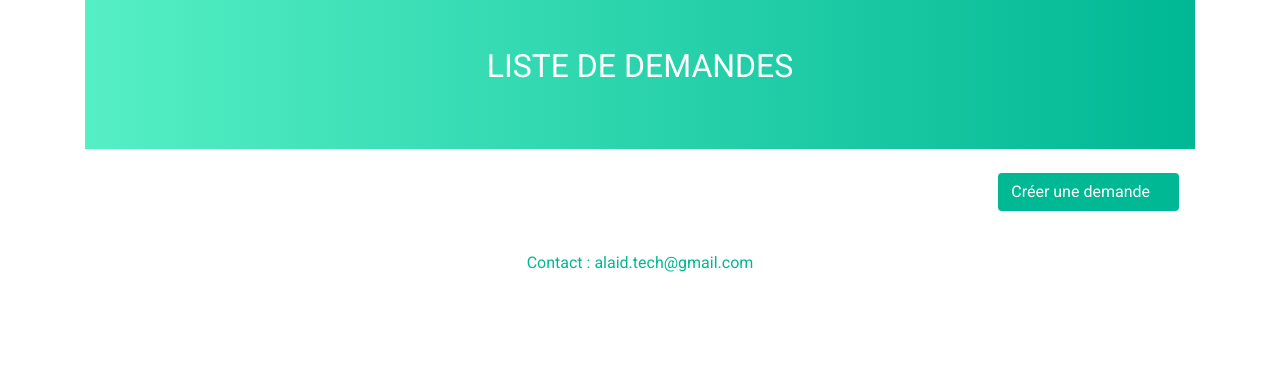
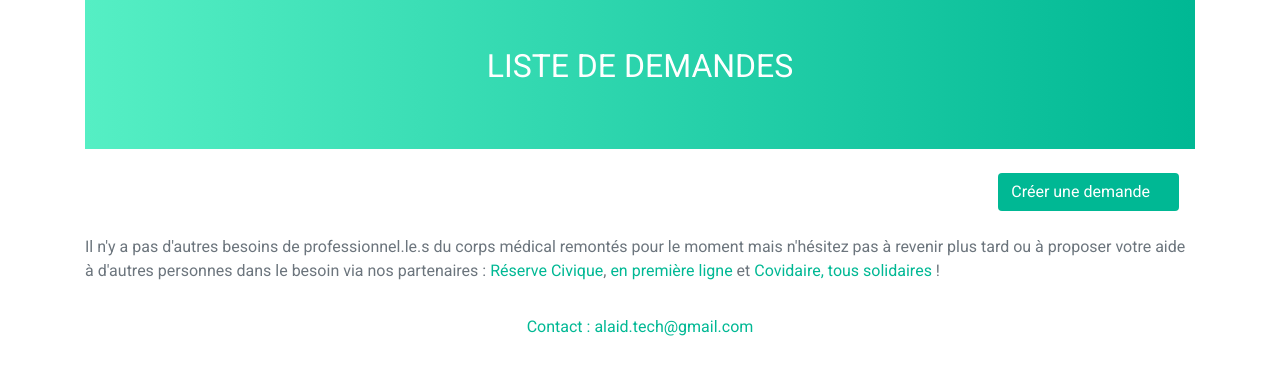
Before and after one commit to hackathoncovid19/aidonslesaidants, a Symfony app: template templates/ticket/list_by_user.html.twig in a window 1280 px wide. Shown: the part 103-478 px from the top of the page. Run offline with Twig, Linux system fonts and the light colour scheme; the template is opened without the code that fills it, so the values that code supplies are empty; some libraries are stand-ins or nearby versions.

Commit message:
Ajout de Réserve Civique + delete du bloc
/!\ J'ai pas pu tester l'impact de la suppression du "block help" /!\

```diff
--- a/templates/ticket/list.html.twig
+++ b/templates/ticket/list.html.twig
@@ -34,11 +34,8 @@
             {{ include('ticket/_ticket_card.html.twig') }}
         {% endfor %}
 
-        {% block help %}
-                <p>Il n'y a pas d'autres besoins de professionnel.le.s du corps médical remontés pour le moment mais n'hésitez pas à revenir plus tard ou à proposer votre aide à d'autres personnes dans le besoin via nos partenaires
-					<a href="https://enpremiereligne.fr/">en première ligne</a> et <a href="https://covidaire.fr/">Covidaire, tous solidaires</a> !</p>
-
-        {% endblock %}
+                <p>Il n'y a pas d'autres besoins de professionnel.le.s du corps médical remontés pour le moment mais n'hésitez pas à revenir plus tard ou à proposer votre aide à d'autres personnes dans le besoin via nos partenaires :
+<a href="https://covid19.reserve-civique.gouv.fr/missions">Réserve Civique</a>, <a href="https://enpremiereligne.fr/">en première ligne</a> et <a href="https://covidaire.fr/">Covidaire, tous solidaires</a> !</p>
 
         {% for ticket in tickets.others %}
             {{ include('ticket/_ticket_card.html.twig') }}
```
